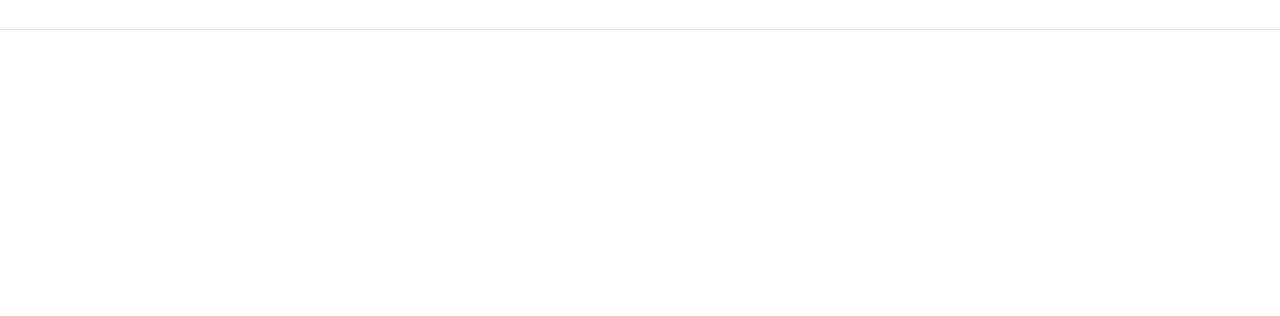
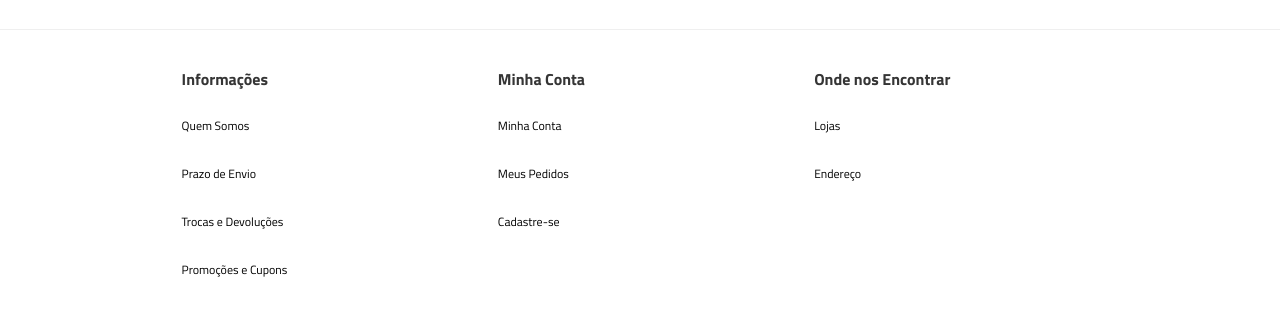
Before and after one commit to HigorDenomar/maeztra, a React (Vite) app: page / in a window 1280 px wide. Shown: the part 2907-3223 px from the top of the page. Before the commit the page ends 3037 px from the top, so only its background shows below. Built offline with nearby package versions, Linux system fonts and the light colour scheme.

Commit message:
feat(desktop): create footer menu

```diff
--- /dev/null
+++ b/src/components/Footer/Menu.tsx
@@ -0,0 +1,39 @@
+import styles from './styles.module.scss';
+
+import DEFAULT_MENU from '../../mocks/menuFooter.json';
+
+type MenuProps = {
+  menus?: {
+    title: string;
+    submenu: {
+      title: string;
+      link: string;
+      openInNewTab: boolean;
+    }[]
+  }[]
+}
+
+export function Menu({ menus = DEFAULT_MENU }: MenuProps) {
+  if (!menus?.length) return null
+
+  return (
+    <nav className={styles.container}>
+      {menus.map(menu => (
+        <div key={menu.title}>
+          <h5 className={styles.title}>{menu.title}</h5>
+
+          <ul className={styles.list}>
+            {menu.submenu?.map(sub => (
+              <li key={sub.title}>
+                <a
+                  href={sub.link}
+                  target={sub.openInNewTab ? '_blank' : '_self'}
+                >{sub.title}</a>
+              </li>
+            ))}
+          </ul>
+        </div>
+      ))}
+    </nav>
+  )
+}
--- a/src/components/Footer/index.tsx
+++ b/src/components/Footer/index.tsx
@@ -1,9 +1,11 @@
 import { Newsletter } from '../Newsletter';
+import { Menu } from './Menu';
 
 export function Footer() {
   return (
     <footer>
       <Newsletter />
+      <Menu />
     </footer>
   )
 }
--- /dev/null
+++ b/src/components/Footer/styles.module.scss
@@ -0,0 +1,41 @@
+.container {
+  display: grid;
+  grid-template-columns: repeat(3, 1fr);
+  gap: 2rem;
+
+  justify-content: center;
+  padding: 0 1rem;
+  max-width: 59.3rem;
+  margin: 2.5rem auto 4rem;
+
+  .title {
+    color: #353535;
+    font-size: 1rem;
+    font-weight: 700;
+    line-height: 1.125rem;
+  }
+
+  .list {
+    display: flex;
+    flex-direction: column;
+    list-style: none;
+    gap: 1.5rem;
+    margin-top: 1.5rem;
+
+    li {
+      transition: 0.3s;
+
+      a {
+        color: #000;
+        font-size: 0.75rem;
+        font-weight: 400;
+        line-height: 1.125rem;
+        text-decoration: none;
+      }
+
+      &:hover {
+        opacity: 0.75;
+      }
+    }
+  }
+}
--- a/src/components/Newsletter/styles.module.scss
+++ b/src/components/Newsletter/styles.module.scss
@@ -7,8 +7,6 @@
   align-items: center;
   justify-content: center;
   gap: 3.25rem;
-
-  margin-bottom: 100px;
 
   .title {
     color: #000;
--- /dev/null
+++ b/src/mocks/menuFooter.json
@@ -0,0 +1,62 @@
+[
+  {
+    "title": "Informações",
+    "submenu": [
+      {
+        "title": "Quem Somos",
+        "link": "#",
+        "openInNewTab": false
+      },
+      {
+        "title": "Prazo de Envio",
+        "link": "#",
+        "openInNewTab": false
+      },
+      {
+        "title": "Trocas e Devoluções",
+        "link": "#",
+        "openInNewTab": false
+      },
+      {
+        "title": "Promoções e Cupons",
+        "link": "#",
+        "openInNewTab": false
+      }
+    ]
+  },
+  {
+    "title": "Minha Conta",
+    "submenu": [
+      {
+        "title": "Minha Conta",
+        "link": "#",
+        "openInNewTab": false
+      },
+      {
+        "title": "Meus Pedidos",
+        "link": "#",
+        "openInNewTab": false
+      },
+      {
+        "title": "Cadastre-se",
+        "link": "#",
+        "openInNewTab": false
+      }
+    ]
+  },
+  {
+    "title": "Onde nos Encontrar",
+    "submenu": [
+      {
+        "title": "Lojas",
+        "link": "#",
+        "openInNewTab": false
+      },
+      {
+        "title": "Endereço",
+        "link": "#",
+        "openInNewTab": false
+      }
+    ]
+  }
+]
```
